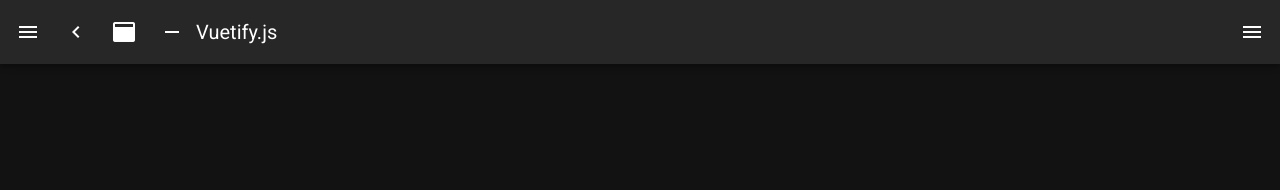
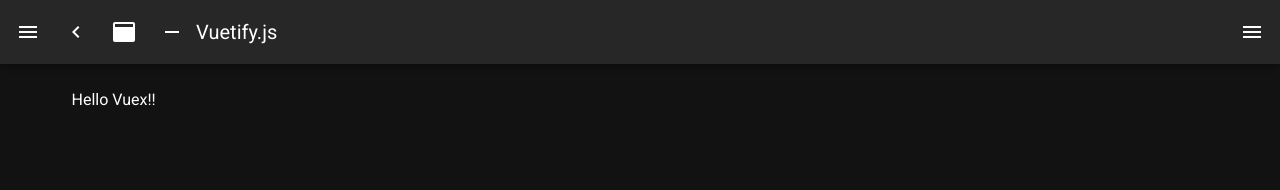
Before and after one commit to suzucan2020/cs-portfolio-gourmet, a Nuxt app: page /vuex in a window 1280 px wide. Before the commit this address had no page. Shown: the top 190 px of the page. Built offline with nearby package versions, Linux system fonts and the light colour scheme.

Commit message:
add vuex

```diff
--- a/pages/index.vue
+++ b/pages/index.vue
@@ -9,5 +9,7 @@
     <router-link to=/card>Card Page</router-link>
     <hr>
     <router-link to=/axios>Axios Page</router-link>
+    <hr>
+    <router-link to=/vuex>Vuex Page</router-link>
   </section>
 </template>
--- /dev/null
+++ b/pages/vuex.vue
@@ -0,0 +1,12 @@
+<template>
+  <section class="container">
+    <div>
+      <p>{{ $store.state.message }}</p>
+    </div>
+  </section>
+</template>
+
+<script>
+export default {
+}
+</script>
--- /dev/null
+++ b/store/index.js
@@ -0,0 +1,13 @@
+import Vuex from 'vuex'
+
+const createStore = () => {
+  return new Vuex.Store({
+    state: function() {
+      return {
+        message: "Hello Vuex!!"
+      }
+    }
+  })
+}
+
+export default createStore
```
